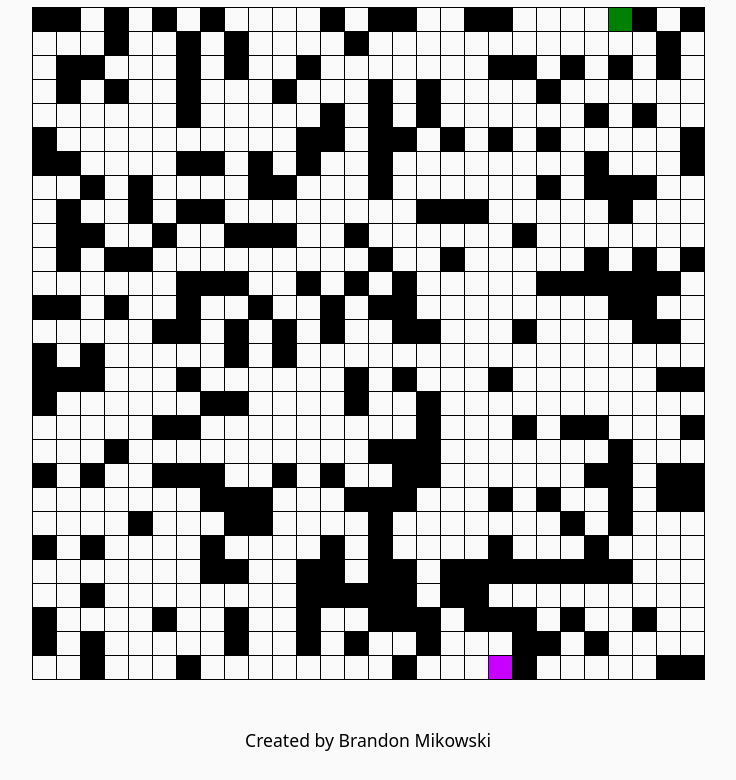
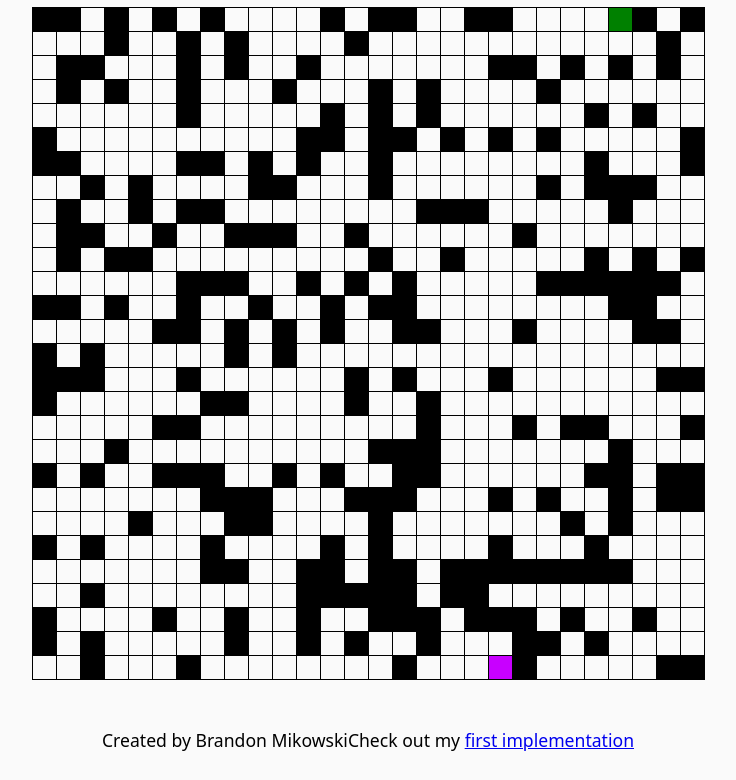
Before and after one commit to MikoFrosty/pathman, a website with bundled scripts: page index.html in a window 1280 px wide. Shown: the part 1370-2150 px from the top of the page, without its empty margins (272-1008 px from the left). Built offline with nearby package versions, Linux system fonts and the light colour scheme.

Commit message:
Add footer link to v1

```diff
--- a/index.html
+++ b/index.html
@@ -108,6 +108,7 @@
     <!-- FOOTER -->
     <footer>
       <p>Created by Brandon Mikowski</p>
+      <p>Check out my <a href="./v1/v1-index.html" target="_blank">first implementation</a></p>
     </footer>
   </body>
 </html>
```
